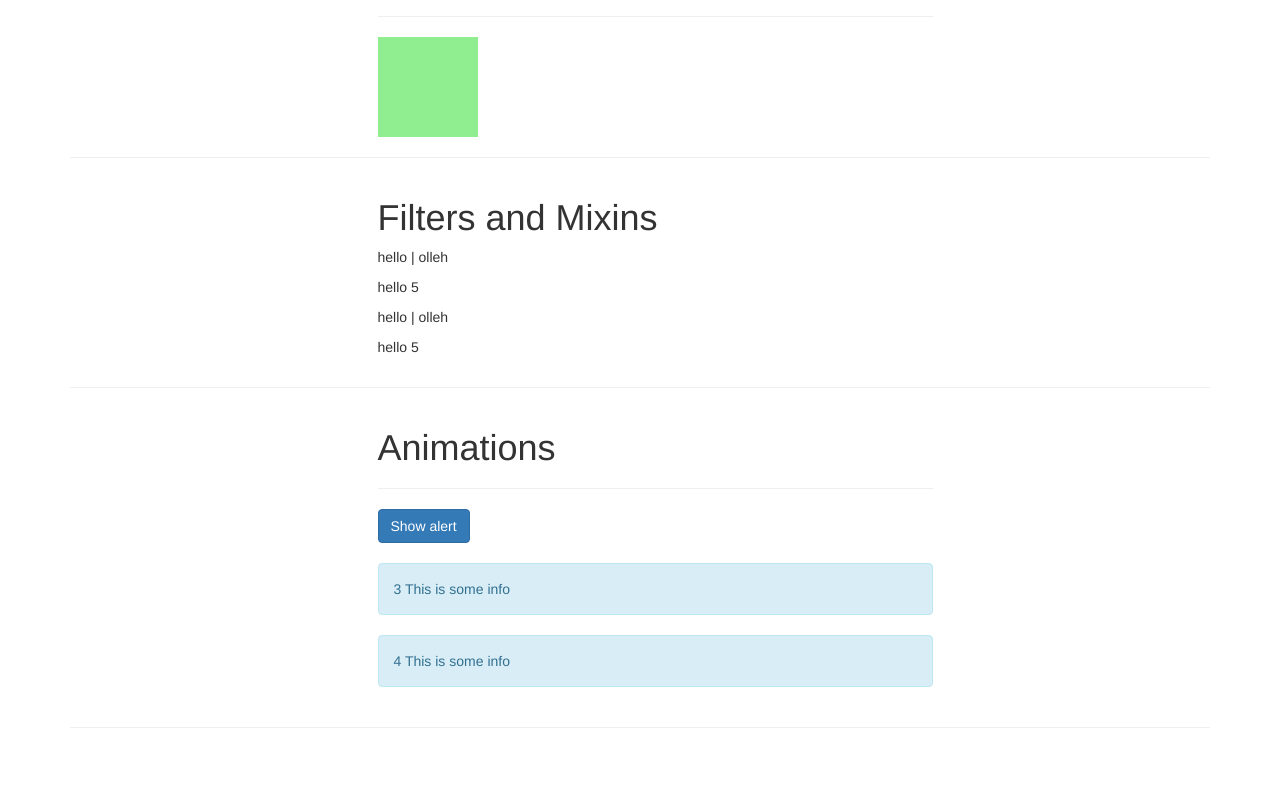
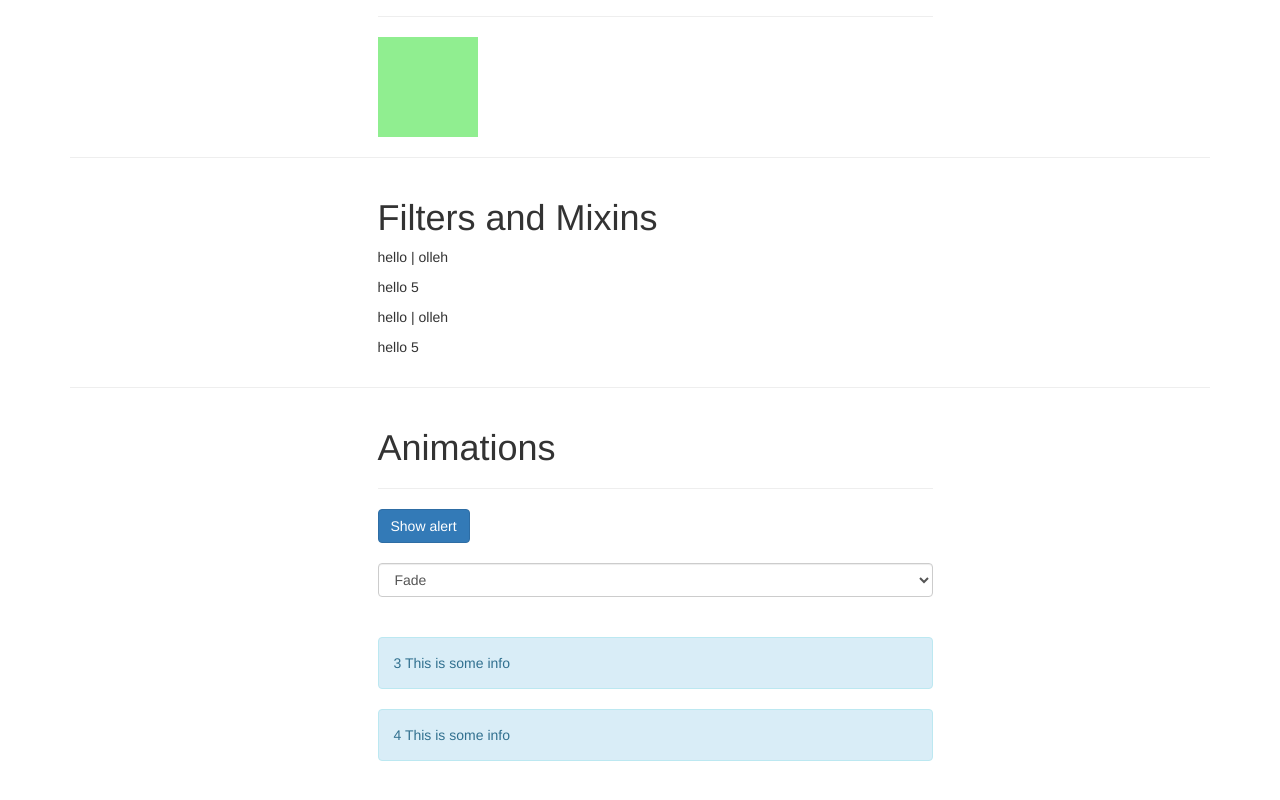
Before and after one commit to islaytitans/vue-ts-quotes, a Vue app: page / in a window 1280 px wide. Shown: the part 1508-2308 px from the top of the page. Before the commit the page ends 2256 px from the top, so only its background shows below. Built offline with nearby package versions, Linux system fonts and the light colour scheme; a web font is replaced by a local one.

Commit message:
dynamic binding of animation name

```diff
--- a/src/components/Animations.vue
+++ b/src/components/Animations.vue
@@ -9,7 +9,13 @@
         </button>
         <br />
         <br />
-        <transition name="fade">
+        <select v-model="alertAnimation" class="form-control">
+          <option value="fade">Fade</option>
+          <option value="slide">Slide</option>
+        </select>
+        <br />
+        <br />
+        <transition :name="alertAnimation">
           <div class="alert alert-info" v-if="show">1 This is some info</div>
         </transition>
         <transition name="slide" type="transition">
@@ -35,6 +41,7 @@ export default Vue.extend({
   data() {
     return {
       show: false,
+      alertAnimation: "fade",
     };
   },
 });
```
